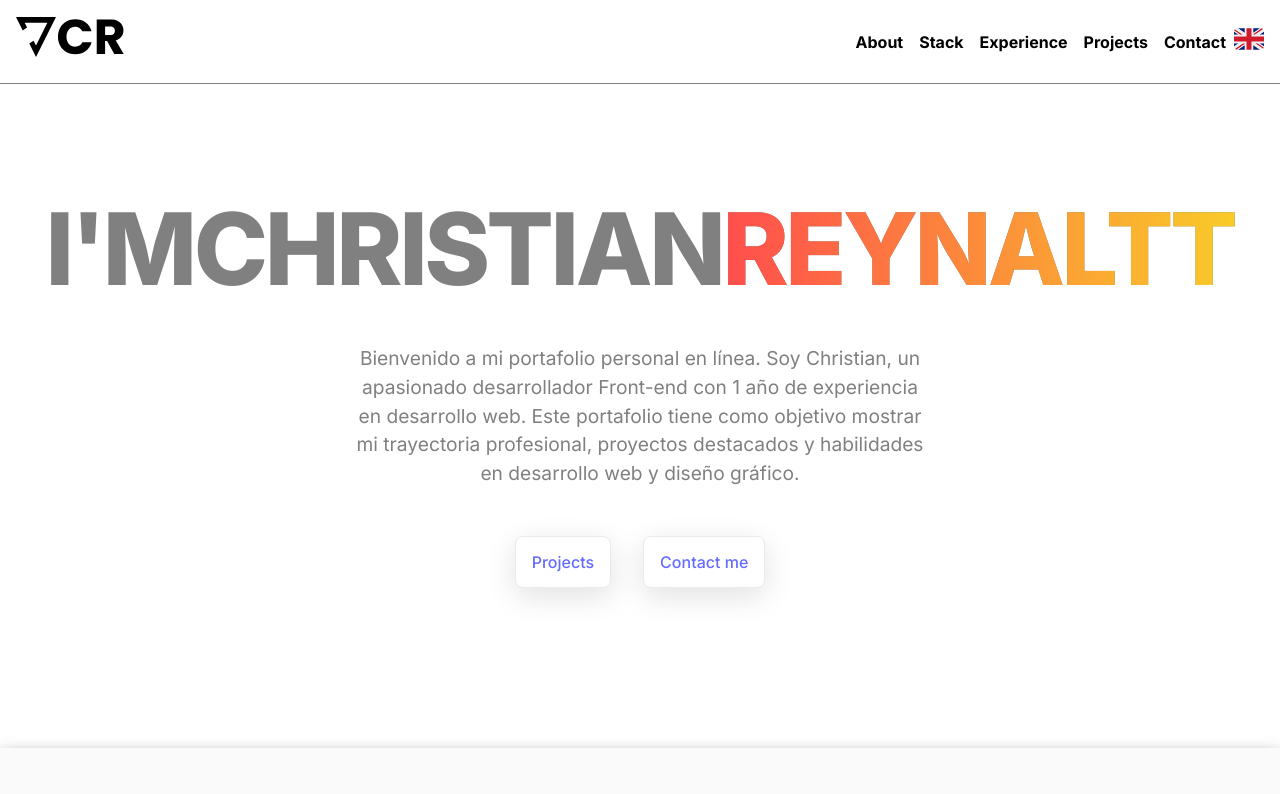
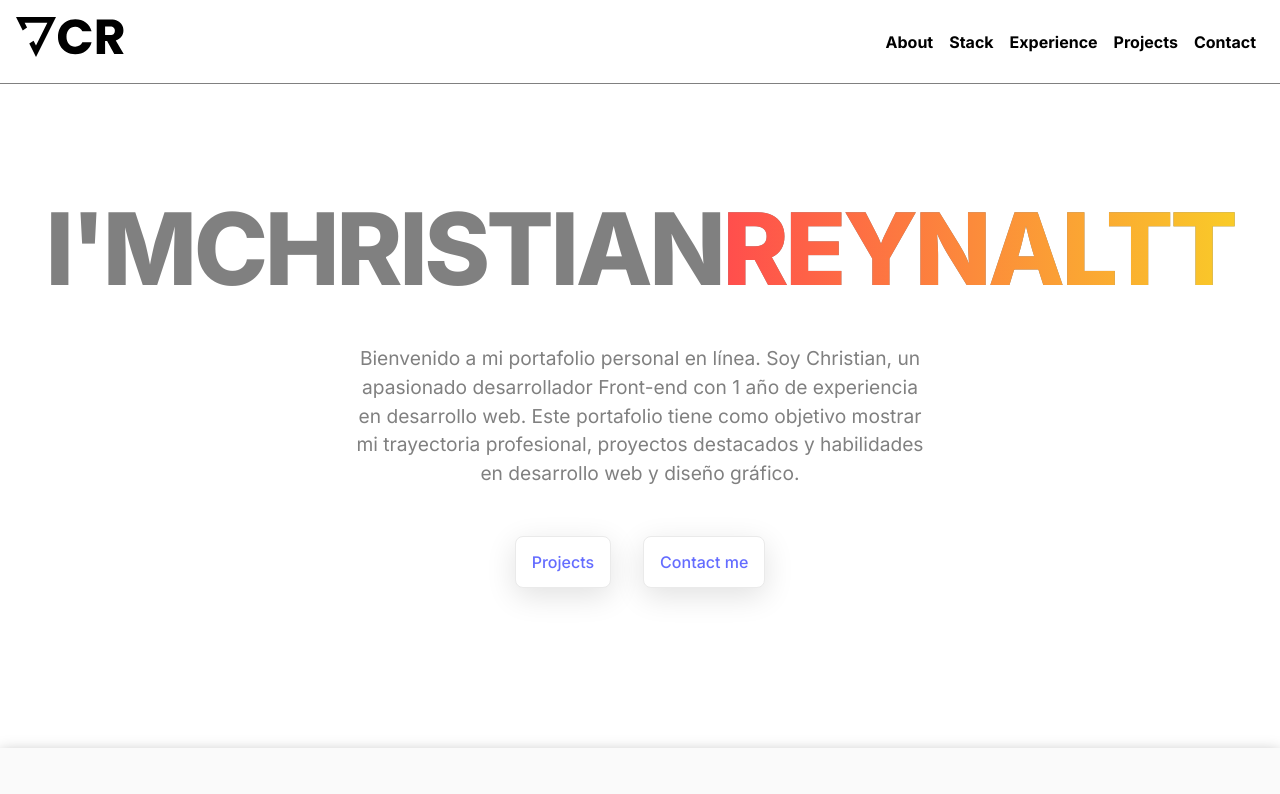
Before and after one commit to crisrey211/portfolio, a React (Vite) app: page / in a window 1280 px wide. Shown: the top 794 px of the page. Built offline with nearby package versions, Linux system fonts and the light colour scheme; grey boxes are pictures that could not be loaded.

Commit message:
idiomas oculto

```diff
--- a/src/components/NavBar.jsx
+++ b/src/components/NavBar.jsx
@@ -61,9 +61,9 @@ const Home = () => {
             </a>
           </li>
         </ul>
-        <div className="Cabecera-button-language">
+        {/* <div className="Cabecera-button-language">
           <DropDown />
-        </div>
+        </div> */}
       </nav>
     </header>
   )
```
